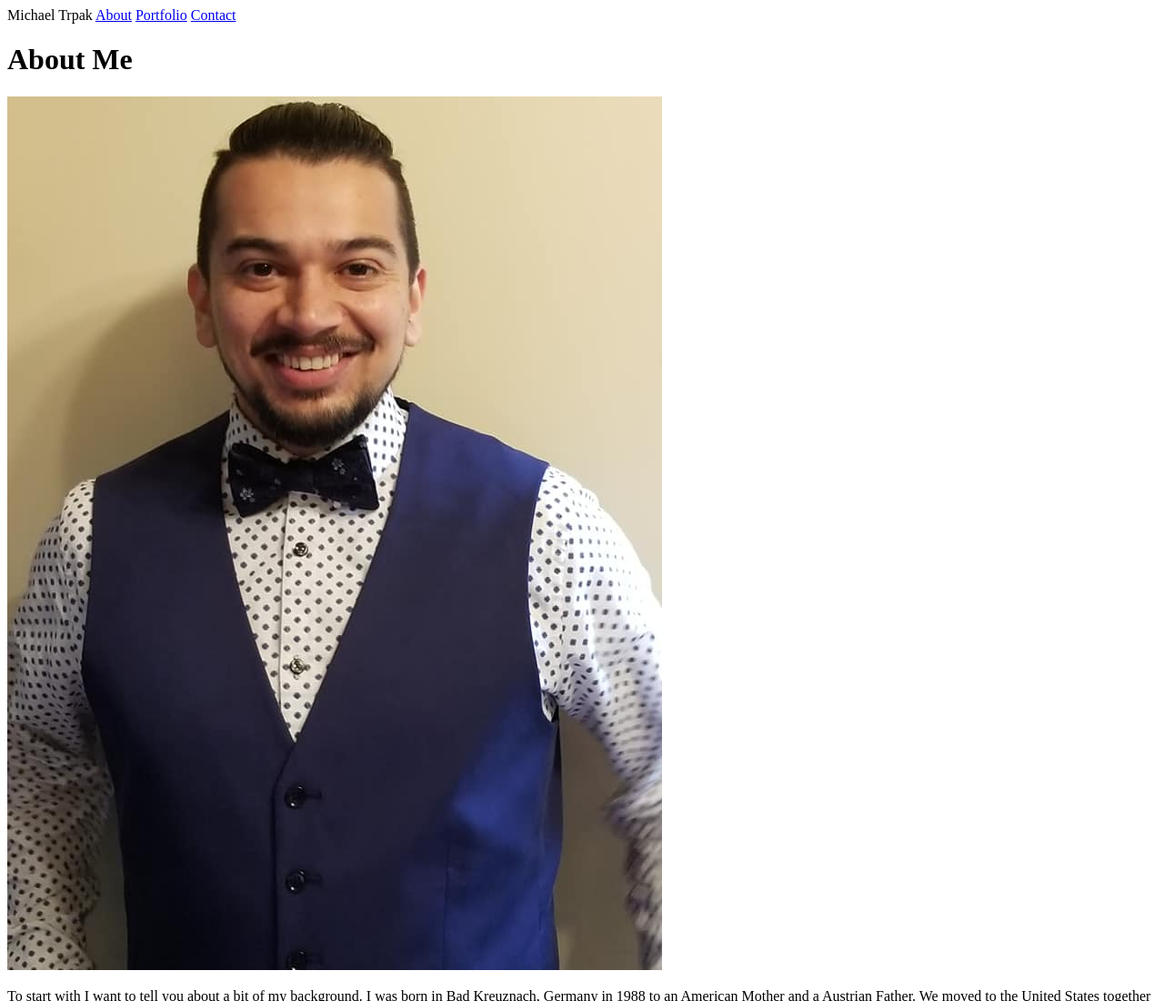
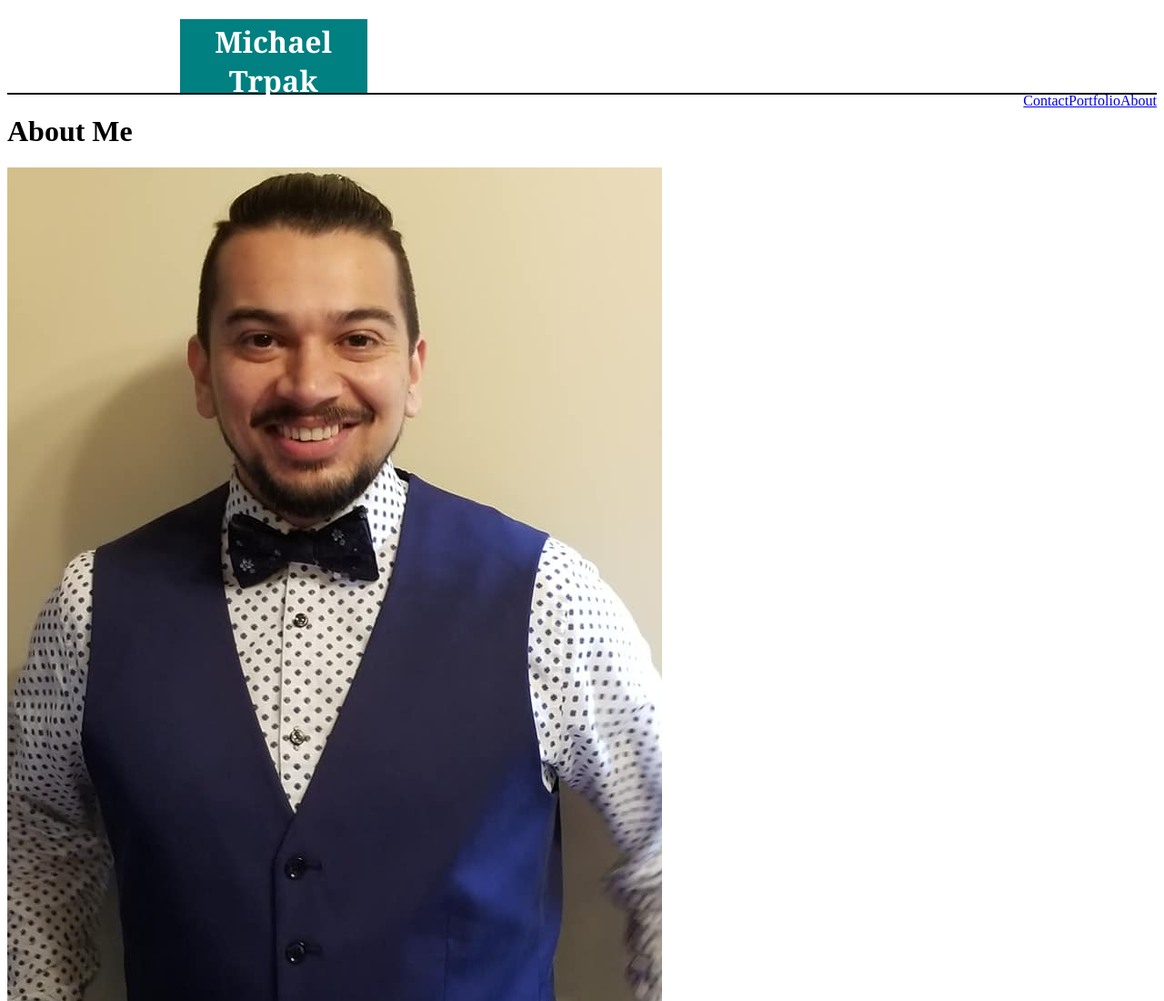
Before and after one commit to mrtrpak/First-Website-from-Scratch, a plain HTML site: page index.html in a window 1280 px wide. Shown: the top 1100 px of the page at 91% size. Drawn offline with Linux system fonts and the light colour scheme.

Commit message:
the bones of portfolio, started header css, and adding 'name' class for CSS editing

```diff
--- a/assets/style.css
+++ b/assets/style.css
@@ -0,0 +1,19 @@
+header {
+    border-bottom: 2px double black;
+}
+
+.name {
+    margin-left: 15%;
+    margin-bottom: 0;
+    text-align: center;
+    font-family: Georgia, 'Times New Roman', Times, serif;
+    padding: 3px;
+    background-color: teal;
+    color: white;
+    width: 200px;
+    height: 75px;
+}
+
+a {
+    float: right;
+}
--- a/index.html
+++ b/index.html
@@ -9,7 +9,8 @@
     <link rel="icon" href="images/festbeer.jpg">
 </head>
 <body>
-    <header>Michael Trpak
+    <header>
+        <h1 class="name">Michael Trpak</h1>
         <a href="index.html">About</a>
         <a href="portfolio.html" target="_blank">Portfolio</a>
         <a href="contact.html" target="_blank">Contact</a>
```
Also changed, not shown: portfolio.html (+31 -0 lines).
